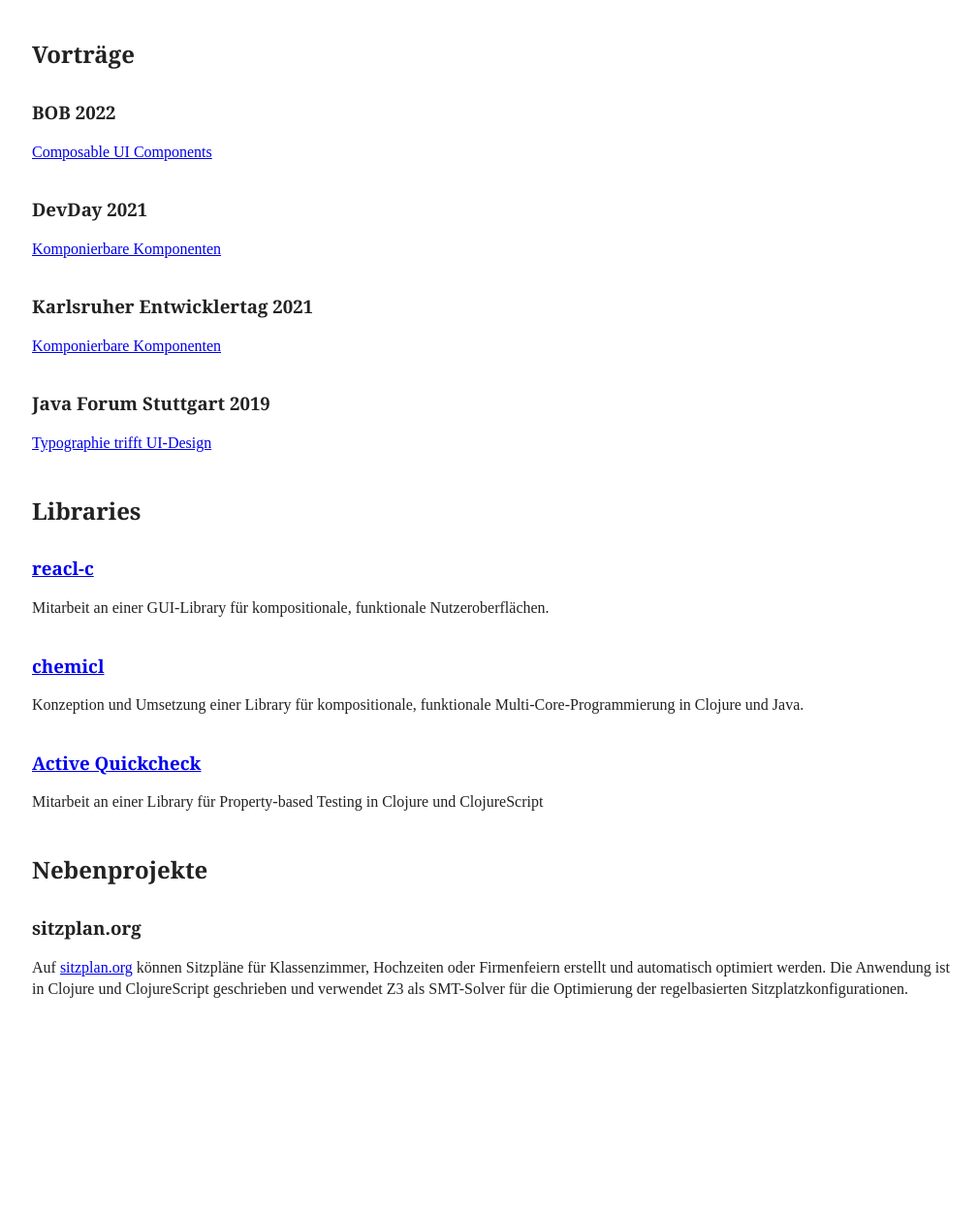
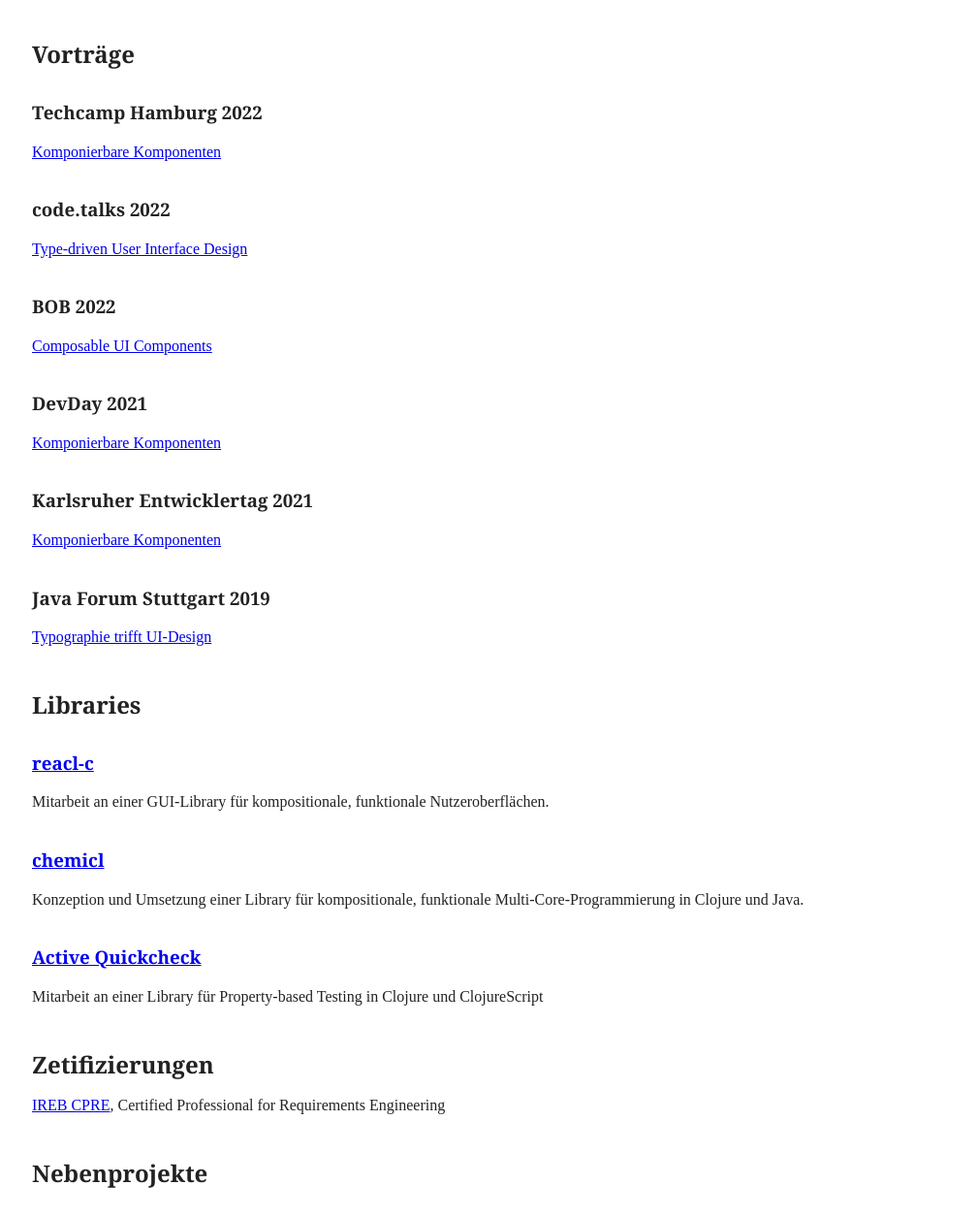
Before and after one commit to markusschlegel/markusschlegel.github.io, a plain HTML site: page cv/markus-schlegel.html in a window 1280 px wide. Shown: the part 2799-4054 px from the top of the page at 97% size, without its empty margins (127-1136 px from the left). Before the commit the page ends 3894 px from the top, so only its background shows below. Drawn offline with Linux system fonts and the light colour scheme; a web font is replaced by a local one.

Commit message:
Update CV

```diff
--- a/cv/markus-schlegel.html
+++ b/cv/markus-schlegel.html
@@ -225,6 +225,12 @@
 
       <h2>Vorträge</h2>
 
+      <h3>Techcamp Hamburg 2022</h3>
+      <p><a href="https://techcamp.hamburg/events/tchh22-komponierbare-komponenten/">Komponierbare Komponenten</a></p>
+
+      <h3>code.talks 2022</h3>
+      <p><a href="https://codetalks.de/program#talk-1041?event=7">Type-driven User Interface Design</a></p>
+
       <h3>BOB 2022</h3>
       <p><a href="https://bobkonf.de/2022/schlegel.html">Composable UI Components</a></p>
 
@@ -248,6 +254,9 @@
       <h3><a href="https://github.com/active-group/active-quickcheck">Active Quickcheck</a></h3>
       <p>Mitarbeit an einer Library für Property-based Testing in Clojure und ClojureScript</p>
 
+      <h2>Zetifizierungen</h3>
+      <p><a href="https://www.ireb.org/de/cpre/foundation/">IREB CPRE</a>, Certified Professional for Requirements Engineering</p>
+
       <!-- <h2>Artikel</h2> -->
       <h2>Nebenprojekte</h2>
 
```
